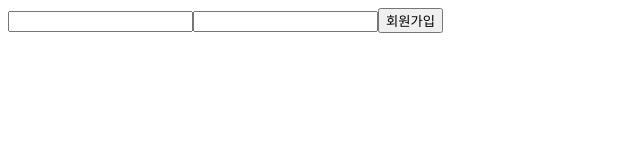
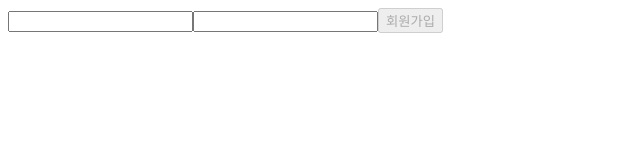
Before and after one commit to yongseongjeon/wanted-pre-onboarding-frontend, a React (Create React App) app: page /signup in a window 1280 px wide. Shown: the top 160 px of the page, without its empty margins (0-640 px from the left). Built offline with nearby package versions, Linux system fonts and the light colour scheme.

Commit message:
feat: 로그인, 회원가입 버튼에 disabled 조건 추가

```diff
--- a/src/pages/SignIn.tsx
+++ b/src/pages/SignIn.tsx
@@ -1,5 +1,6 @@
 import Input from "../components/Input/Input";
 import { TEST_ID } from "../constants/test";
+import useFormValidation from "../hooks/useFormValidation";
 import useInput from "../hooks/useInput";
 
 const INIT_STATE = "";
@@ -7,12 +8,15 @@ const INIT_STATE = "";
 function SignIn() {
   const [email, handleChangeEmail] = useInput(INIT_STATE);
   const [password, handleChangePassword] = useInput(INIT_STATE);
+  const isValid = useFormValidation({ email, password });
 
   return (
     <>
       <Input type="email" value={email} onChange={handleChangeEmail} testId={TEST_ID.INPUT.EMAIL} />
       <Input type="password" value={password} onChange={handleChangePassword} testId={TEST_ID.INPUT.PASSWORD} />
-      <button data-testid={TEST_ID.BUTTON.SIGN_IN}>로그인</button>
+      <button disabled={!isValid} data-testid={TEST_ID.BUTTON.SIGN_IN}>
+        로그인
+      </button>
     </>
   );
 }
--- a/src/pages/SignUp.tsx
+++ b/src/pages/SignUp.tsx
@@ -1,5 +1,6 @@
 import Input from "../components/Input/Input";
 import { TEST_ID } from "../constants/test";
+import useFormValidation from "../hooks/useFormValidation";
 import useInput from "../hooks/useInput";
 
 const INIT_STATE = "";
@@ -7,12 +8,15 @@ const INIT_STATE = "";
 function SignUp() {
   const [email, handleChangeEmail] = useInput(INIT_STATE);
   const [password, handleChangePassword] = useInput(INIT_STATE);
+  const isValid = useFormValidation({ email, password });
 
   return (
     <>
       <Input type="email" value={email} onChange={handleChangeEmail} testId={TEST_ID.INPUT.EMAIL} />
       <Input type="password" value={password} onChange={handleChangePassword} testId={TEST_ID.INPUT.PASSWORD} />
-      <button data-testid={TEST_ID.BUTTON.SIGN_UP}>회원가입</button>
+      <button disabled={!isValid} data-testid={TEST_ID.BUTTON.SIGN_UP}>
+        회원가입
+      </button>
     </>
   );
 }
```
